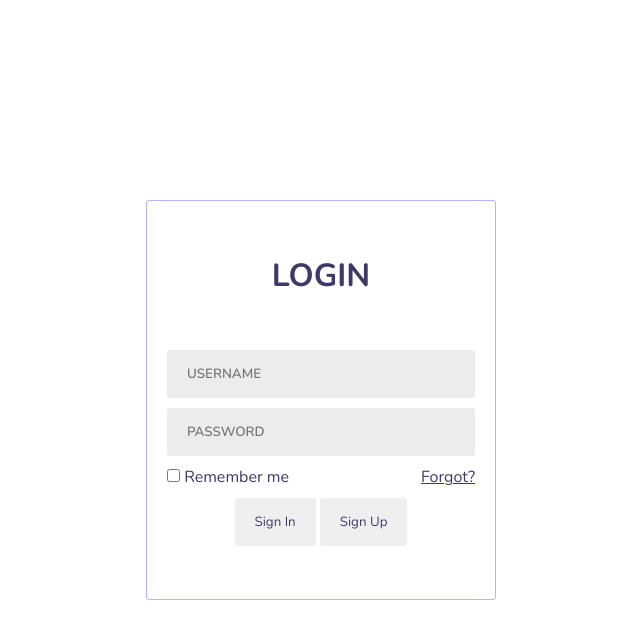
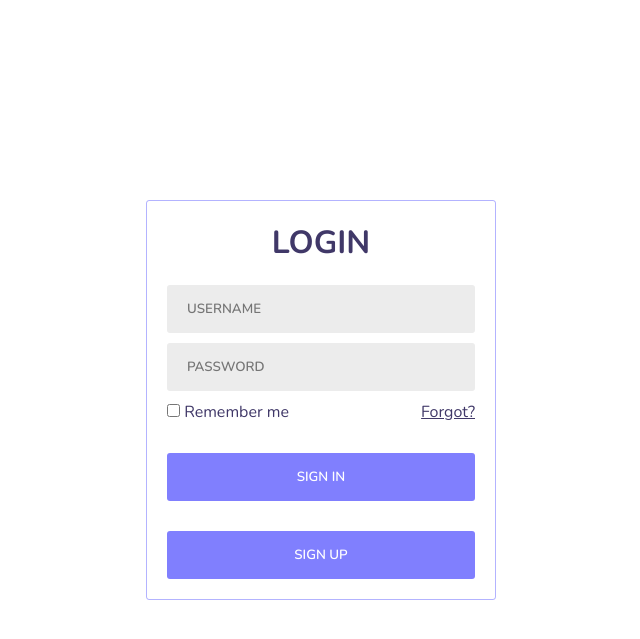
Before and after one commit to LEEHYUNDONG/fastapi-tutorial, a FastAPI app: template fastapi-login/templates/login.html in a window 1280 px wide. Shown: the top 639 px of the page, without its empty margins (319-959 px from the left). Run offline with FastAPI, Linux system fonts and the light colour scheme; the template is opened without the code that fills it, so the values that code supplies are empty; parts of the project's set-up code (start-up, migrations or seed data) failed here and were passed over.

Commit message:
login templates w/ css

```diff
--- a/fastapi-login/templates/login.css
+++ b/fastapi-login/templates/login.css
@@ -84,6 +84,7 @@
     border-radius: 3px;
 }
 
+
 main section form input[type="text"] {
     margin-top: 10px;
     background: var(--text-input-background-color);
@@ -120,7 +121,7 @@
     margin-top: 10px;
 }
 
-main section form input[type="submit"] {
+main section form button[type="button"] {
     margin-top: 30px;
     background-color: var(--primary-clr);
     font-weight: 600;
@@ -129,7 +130,7 @@
 }
 
 
-main section form input[type="submit"]:hover {
+main section form button[type="button"]:hover {
     background: #7373ff;
 }
 
@@ -143,15 +144,12 @@
             justify-content: space-between;
 }
 
-main section form button[type="button"] {
-    margin-top: 30px;
-    background-color: var(--primary-clr);
-    font-weight: 600;
-    color: white;
-    cursor: pointer;
+
+main section form button {
+    padding-top: 15px;
+    padding-bottom: 15px;
+    padding-left: 20px;
+    padding-right: 20px;
+    border: none;
+    border-radius: 3px;
 }
-
-
-main section form button[type="button"]:hover {
-    background: #7373ff;
-}
--- a/fastapi-login/templates/login.html
+++ b/fastapi-login/templates/login.html
@@ -25,10 +25,10 @@
                     </label>
                     <a href="#">Forgot?</a>
                 </div>
-                <div align="center">
-                    <input type="button" value="Sign In">
-                    <input type="button" value="Sign Up" onclick="window.location.href='signup.html'">
-                </div>
+
+                <button type="button" > SIGN IN</button>
+                <button type="button" onclick="window.location.href='signup.html'">SIGN UP</button>
+
             </form>
         </section>
     </main>
--- a/fastapi-login/templates/signup.html
+++ b/fastapi-login/templates/signup.html
@@ -4,6 +4,7 @@
     <head>
     <title>Sign Up</title>
     <meta name="viewport" content="width=device-width, initial-scale=1.0" />
+    <link href="https://fonts.googleapis.com/css2?family=Nunito:wght@300;400;600;700&display=swap" rel="stylesheet">
     <meta charset="utf-8" />
     <link rel="stylesheet" href="signup.css">
 
@@ -15,7 +16,6 @@
             <div class="signup-text">
                 <h1>SIGN UP</h1>
             </div>
-
             <form action="#">
                 <div class="user-pass">
 
@@ -29,9 +29,8 @@
                 <button type="button" onclick="window.location.href='login.html'">
                     SIGN UP
                 </button>
+
             </form>
-            </div>
-        </div>
         </body>
     </main>
 </section>
```
Also changed, not shown: fastapi-login/templates/signup.css (+12 -3 lines).
